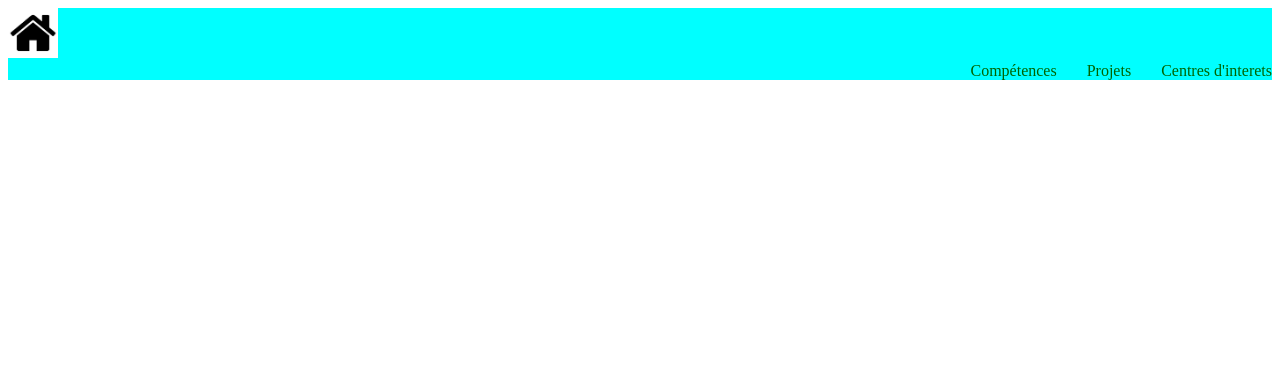
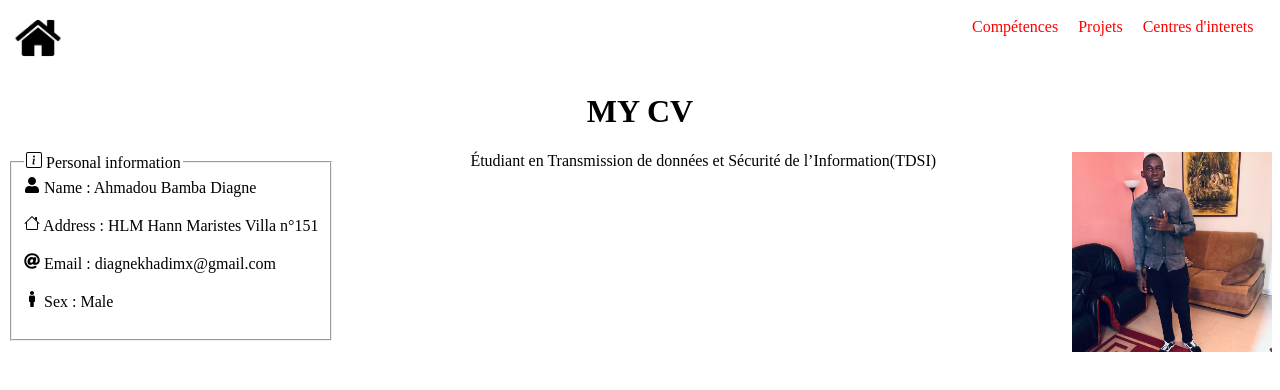
Before and after one commit to bambadiagne/Project0, a plain HTML site: page index.html in a window 1280 px wide. Drawn offline with Linux system fonts and the light colour scheme.

Commit message:
Second commit

```diff
--- /dev/null
+++ b/css/style.css
@@ -0,0 +1,67 @@
+@media screen
+
+#navigation{
+    background-color: #333;
+}
+
+
+.right{
+    float: right;
+}
+.left{
+    float: left;
+}
+
+.homeimg{
+    width: 50px;
+    height: 50px;
+    margin: 5px;
+    padding: 0;
+    background-color: aqua;
+}
+
+#navbar-link{
+    float: right;
+    margin: 0;
+    padding: 10px;
+    display: flex;
+    padding: 0;
+    width: 310px;
+    height: 54px;
+    text-align: center;
+}
+
+
+#navbar-link li a {
+    list-style: none;
+    text-decoration: none;
+    color: red;
+
+}
+li{
+    display: inline;
+    padding : 10px;
+    cursor: pointer;
+
+}
+
+/*#navbar-link li {
+ transition: background-color 2s;
+}*/
+li:hover{
+    background-color: palegreen;
+
+}
+
+#navbar-link a:hover{
+    columns: black;
+}
+.profile{
+    width: 200px;
+    height: 200px;
+}
+.icon{
+   width: 16px;
+   height: 16px;
+
+}
--- a/index.html
+++ b/index.html
@@ -5,7 +5,7 @@
     <meta charset="UTF-8">
     <meta name="viewport" content="width=device-width, initial-scale=1.0">
     <title>Document</title>
-<link href="style.css" rel="stylesheet">
+    <link href="css/style.css" rel="stylesheet">
 </head>
 
 <body>
@@ -16,12 +16,46 @@
 
             <ul id='navbar-link'>
                 <li><a href="#" class="navlink">Compétences</a></li>
-                <li><a href="#" class="navlink">Projets</a></li>
+                <li><a href="content/projects.html" class="navlink">Projets</a></li>
                 <li><a href="#" class="navlink">Centres d'interets</a></li>
 
             </ul>
         </nav>
     </header>
+    <center>
+        <h1>MY CV</h1>
+    </center>
+    <div>
+        <img src='img/profile.jpg' class="right profile" alt='profile photo'>
+        <div class='left'>
+            <fieldset>
+                <legend><svg class="bi bi-info-square" width="1em" height="1em" viewBox="0 0 16 16" fill="currentColor"
+                        xmlns="http://www.w3.org/2000/svg">
+                        <path fill-rule="evenodd"
+                            d="M14 1H2a1 1 0 0 0-1 1v12a1 1 0 0 0 1 1h12a1 1 0 0 0 1-1V2a1 1 0 0 0-1-1zM2 0a2 2 0 0 0-2 2v12a2 2 0 0 0 2 2h12a2 2 0 0 0 2-2V2a2 2 0 0 0-2-2H2z" />
+                        <path
+                            d="M8.93 6.588l-2.29.287-.082.38.45.083c.294.07.352.176.288.469l-.738 3.468c-.194.897.105 1.319.808 1.319.545 0 1.178-.252 1.465-.598l.088-.416c-.2.176-.492.246-.686.246-.275 0-.375-.193-.304-.533L8.93 6.588z" />
+                        <circle cx="8" cy="4.5" r="1" />
+                    </svg> Personal information
+                </legend>
+
+                <label for=""><img class="icon" src="img/user-solid.svg"> Name : Ahmadou Bamba Diagne</label><br><br>
+
+                <label for=""><svg class="bi bi-house" width="1em" height="1em" viewBox="0 0 16 16" fill="currentColor"
+                        xmlns="http://www.w3.org/2000/svg">
+                        <path fill-rule="evenodd"
+                            d="M2 13.5V7h1v6.5a.5.5 0 0 0 .5.5h9a.5.5 0 0 0 .5-.5V7h1v6.5a1.5 1.5 0 0 1-1.5 1.5h-9A1.5 1.5 0 0 1 2 13.5zm11-11V6l-2-2V2.5a.5.5 0 0 1 .5-.5h1a.5.5 0 0 1 .5.5z" />
+                        <path fill-rule="evenodd"
+                            d="M7.293 1.5a1 1 0 0 1 1.414 0l6.647 6.646a.5.5 0 0 1-.708.708L8 2.207 1.354 8.854a.5.5 0 1 1-.708-.708L7.293 1.5z" />
+                    </svg> Address : HLM Hann Maristes Villa n°151</label> <br><br>
+                <label for=""><img class="icon" src="img/at-solid.svg"> Email : diagnekhadimx@gmail.com</label><br><br>
+                <label for=""><img class="icon" src="img/male-solid.svg"> Sex : Male</label><br><br>
+
+            </fieldset>
+        </div>
+        <center>Étudiant en Transmission de données et Sécurité de l’Information(TDSI)</center>
+
+    </div>
 </body>
 
 </html>
```
Also changed, not shown: content/projects.html (added, +40 -0 lines), img/at-solid.svg (added), img/male-solid.svg (added), img/profile.jpg (added), img/user-solid.svg (added), 1 other file.
